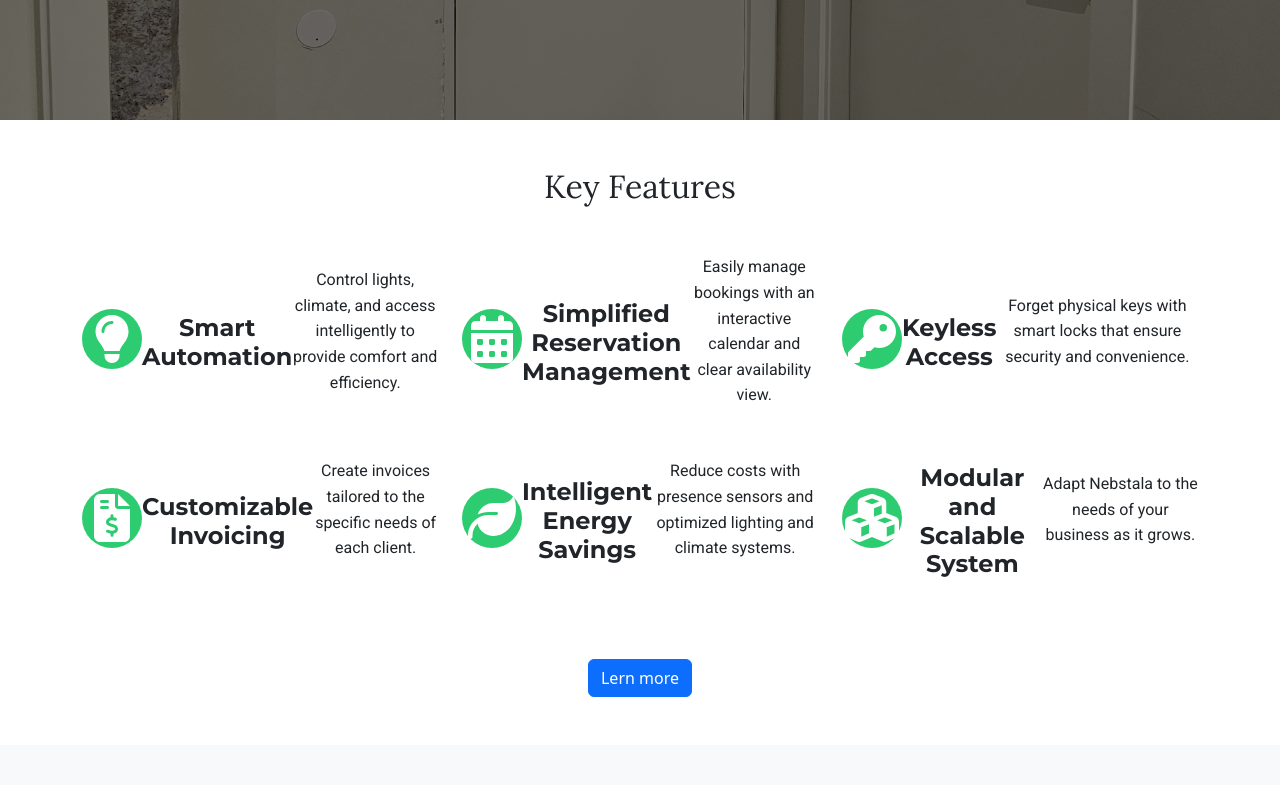
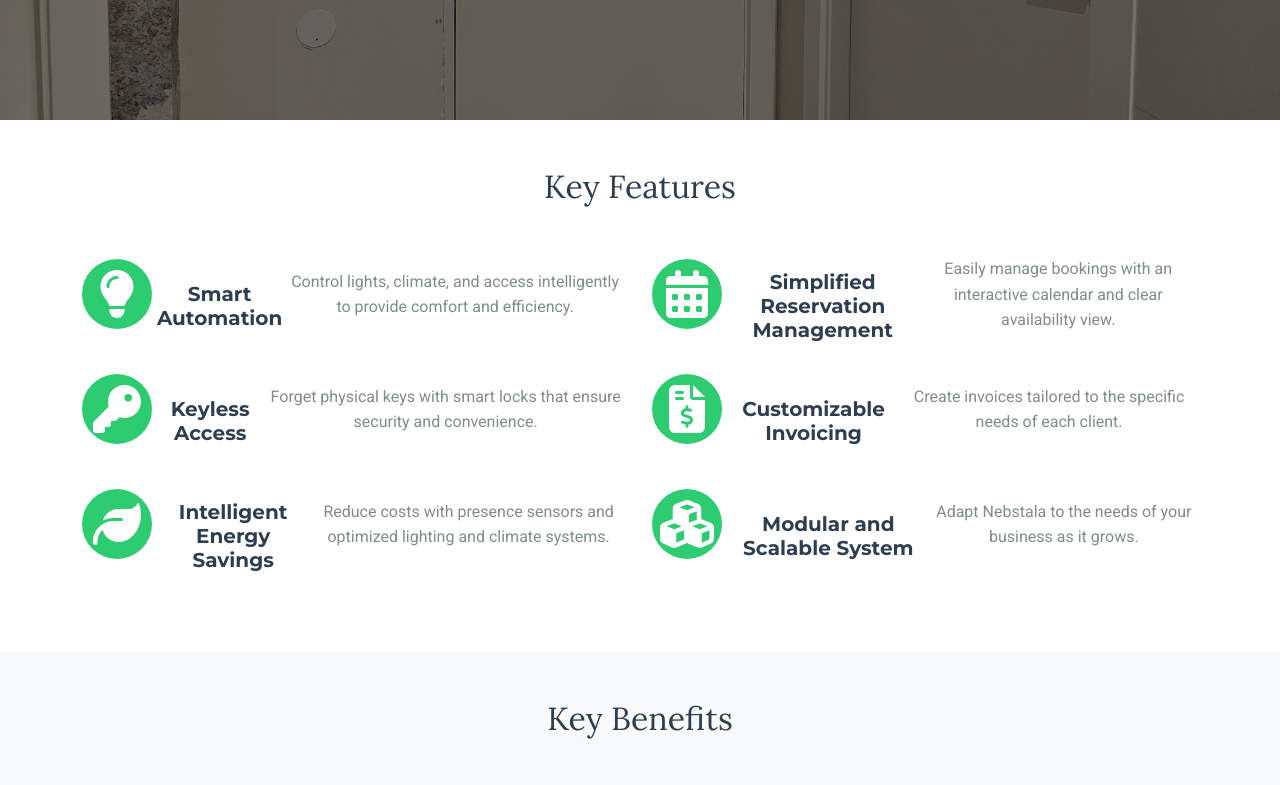
Before and after one commit to alejandrogomezl/Nebstala_web, a React (Create React App) app: page / in a window 1280 px wide. Shown: the part 680-1465 px from the top of the page. Built offline with nearby package versions, Linux system fonts and the light colour scheme.

Commit message:
Refactor FeaturesSection component for improved translation handling and visibility animations; enhance styles for better user experience

```diff
--- a/src/components/FeaturesSection.jsx
+++ b/src/components/FeaturesSection.jsx
@@ -11,6 +11,7 @@ import {
 } from '@fortawesome/free-solid-svg-icons';
 import { useTranslation } from 'react-i18next';
 
+// Íconos para cada característica
 const icons = [
   faLightbulb,
   faCalendarAlt,
@@ -21,12 +22,16 @@ const icons = [
 ];
 
 const FeaturesSection = () => {
+  const sectionRef = useRef(null);
+  const [isVisible, setIsVisible] = useState(false);
   const { t } = useTranslation();
-  const featuresRef = useRef(null);
-  const [isVisible, setIsVisible] = useState(false);
-  const [features, setFeatures] = useState([]); // Estado local para almacenar las características
 
-  // Detectar visibilidad de la sección
+  // Datos de traducción
+  const featuresData = t('features', { returnObjects: true }) || {};
+  const title = featuresData.title || '';
+  const features = featuresData.items || []; // Garantiza que sea un array
+
+  // Animación al hacer scroll
   useEffect(() => {
     const observer = new IntersectionObserver(
       ([entry]) => {
@@ -34,61 +39,49 @@ const FeaturesSection = () => {
           setIsVisible(true);
         }
       },
-      {
-        threshold: 0.2, // Activa la animación cuando el 20% del elemento es visible
-      }
+      { threshold: 0.3 }
     );
 
-    if (featuresRef.current) observer.observe(featuresRef.current);
+    if (sectionRef.current) {
+      observer.observe(sectionRef.current);
+    }
 
     return () => {
-      if (featuresRef.current) observer.unobserve(featuresRef.current);
+      if (sectionRef.current) {
+        observer.unobserve(sectionRef.current);
+      }
     };
   }, []);
 
-  // Cargar características desde las traducciones
-  useEffect(() => {
-    const items = t('features.items', { returnObjects: true });
-    if (Array.isArray(items)) {
-      setFeatures(items);
-    } else {
-      console.error('Error: Features data is not an array.', items);
-    }
-  }, [t]);
-
   return (
-    <section id="features" className="features-section py-5" ref={featuresRef}>
+    <section id="features" className="features-section py-5" ref={sectionRef}>
       <div className="container">
         {/* Título */}
-        <h2 className="text-center mb-5">{t('features.title')}</h2>
+        <h2 className="text-center mb-5">{title}</h2>
 
-        {/* Lista de características */}
+        {/* Características en 2 columnas x 3 filas */}
         <div className="row justify-content-center">
-          {features.map((feature, index) => (
+          {Array.isArray(features) && features.length > 0 ? (
+            features.map((feature, index) => (
               <div
-              className={`col-md-4 mb-4 feature-item text-center ${
+                className={`col-md-6 mb-4 text-center feature-item ${
                   isVisible ? 'visible' : ''
                 }`}
                 key={index}
                 style={{ animationDelay: `${index * 0.2}s` }}
               >
-              <div className="icon-container mx-auto">
+                <div className="icon-container mx-auto mb-3">
                   <FontAwesomeIcon icon={icons[index]} size="3x" />
                 </div>
                 <h4 className="mt-3">{feature.title}</h4>
                 <p>{feature.description}</p>
               </div>
-          ))}
-        </div>
-
-        {/* Botón Saber Más */}
-        <div className="text-center mt-5">
-          <button
-            className="btn btn-primary"
-            onClick={() => window.location.href = '/details'}
-          >
-            {t('features.moreInfo')}
-          </button>
+            ))
+          ) : (
+            <p className="text-center">
+              {t('features.noItems', 'No features available.')}
+            </p>
+          )}
         </div>
       </div>
     </section>
--- a/src/css/FeaturesSection.css
+++ b/src/css/FeaturesSection.css
@@ -1,43 +1,57 @@
-.features-section .feature-item {
-    opacity: 0;
-    transform: translateY(20px);
-    transition: opacity 0.8s ease, transform 0.8s ease;
+.features-section {
+  background-color: #ffffff !important; /* Fondo blanco */
+  color: #2c3e50 !important; /* Azul oscuro */
+  font-family: 'Poppins', sans-serif !important;
+  box-shadow: 0 4px 10px rgba(0, 0, 0, 0.1) !important; /* Sombra */
+  padding: 50px 0 !important;
 }
 
-  .features-section .feature-item.visible {
-    opacity: 1;
-    transform: translateY(0);
+/* Animación para los elementos */
+.feature-item {
+  opacity: 0 !important;
+  transform: translateY(20px) !important;
+  transition: opacity 0.8s ease, transform 0.8s ease !important;
 }
 
+.feature-item.visible {
+  opacity: 1 !important;
+  transform: translateY(0) !important;
+}
+
+/* Íconos */
 .icon-container {
-    display: inline-flex;
-    justify-content: center;
-    align-items: center;
-    padding: 15px;
-    background-color: #2ECC71; /* Verde esmeralda */
-    border-radius: 50%;
-    color: #FFFFFF;
-    transition: transform 0.3s ease, background-color 0.3s ease;
-    width: 70px;
-    height: 70px;
+  display: inline-flex !important;
+  justify-content: center !important;
+  align-items: center !important;
+  padding: 20px !important;
+  background-color: #2ECC71 !important; /* Verde esmeralda */
+  border-radius: 50% !important;
+  color: #FFFFFF !important;
+  transition: transform 0.3s ease, background-color 0.3s ease !important;
+  width: 70px !important;
+  height: 70px !important;
 }
 
 .icon-container:hover {
-    background-color: #27AE60; /* Verde más oscuro */
-    transform: scale(1.1);
+  background-color: #27AE60 !important; /* Verde oscuro */
+  transform: scale(1.1) !important;
 }
 
-  .btn-primary {
-    background-color: #2ECC71;
-    color: #FFFFFF;
-    font-family: 'Poppins', sans-serif;
-    font-weight: bold;
-    padding: 12px 24px;
-    border-radius: 30px;
-    transition: background-color 0.3s ease, transform 0.3s ease;
+/* Títulos */
+h2 {
+  font-family: 'Lora', serif !important;
+  color: #2c3e50 !important;
 }
 
-  .btn-primary:hover {
-    background-color: #27AE60;
-    transform: scale(1.05);
+h4 {
+  margin-left: 5px;
+  font-size: 1.25rem !important;
+  font-weight: 600 !important;
 }
+
+/* Texto */
+p {
+  font-size: 1rem !important;
+  line-height: 1.6 !important;
+  color: #7f8c8d !important; /* Gris */
+}
```
Lines whose indentation alone changed are shown as unchanged.
